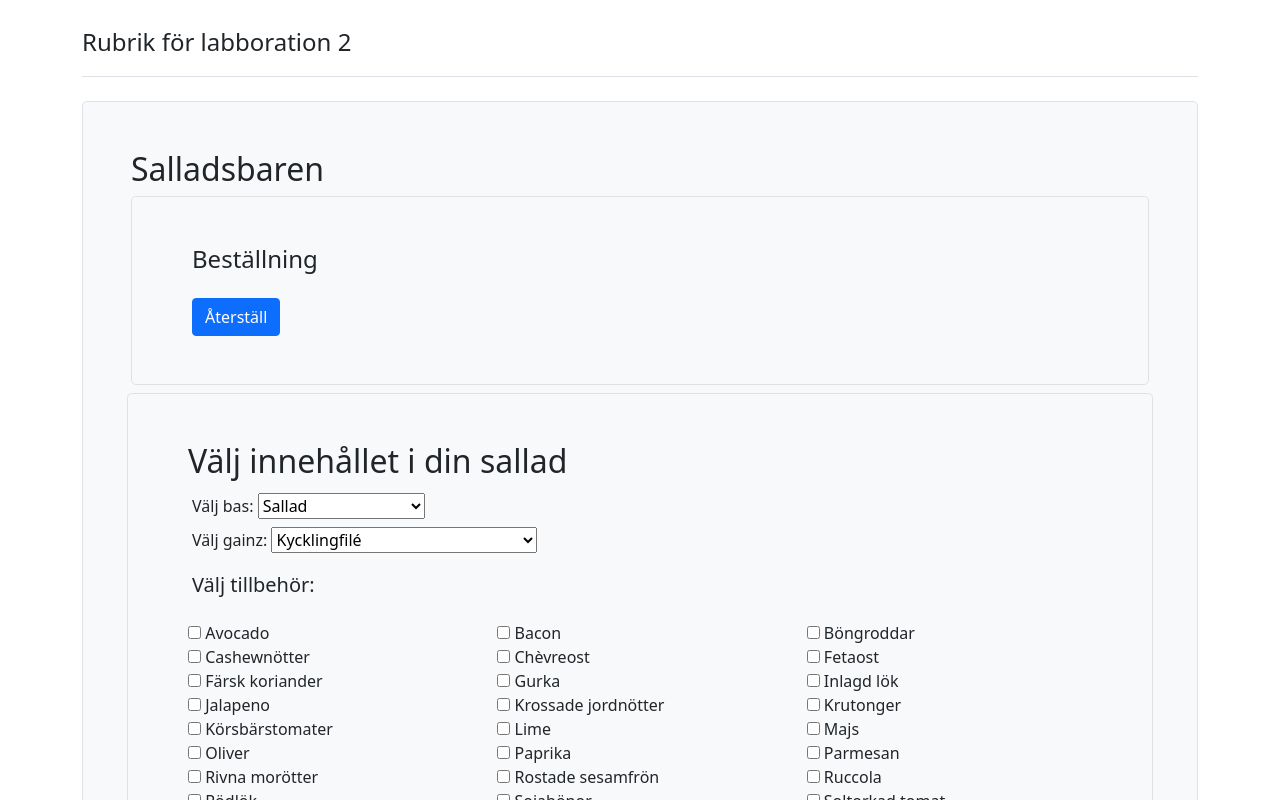
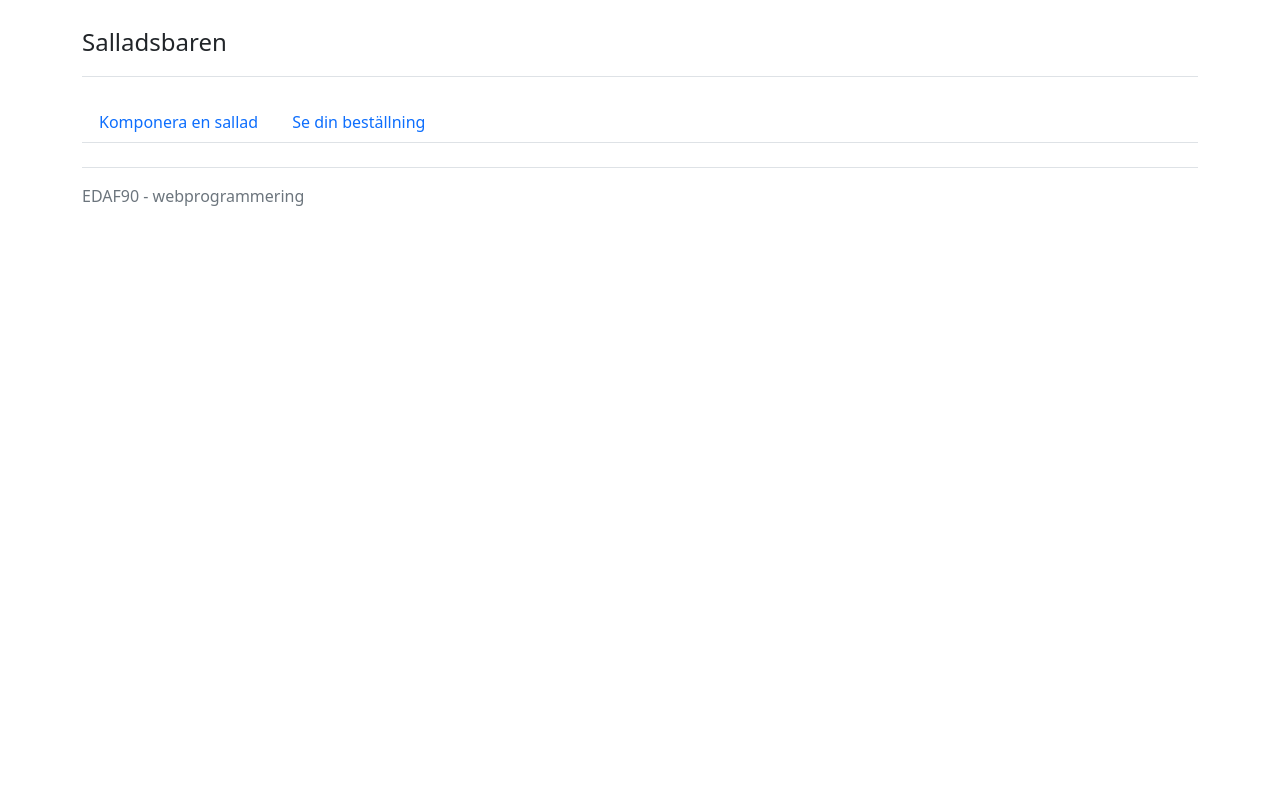
Before and after one commit to gustavjonemo/webprog_lab4, a React (Create React App) app: page / in a window 1280 px wide. Shown: the top 800 px of the page. Built offline with nearby package versions, Linux system fonts and the light colour scheme.

Commit message:
Non-functional Links

```diff
--- a/package.json
+++ b/package.json
@@ -11,6 +11,7 @@
     "bootstrap": "5.1.3",
     "react": "17.0.2",
     "react-dom": "17.0.2",
+    "react-router-dom": "6.2.1",
     "react-scripts": "4.0.0",
     "terminal.js": "1.0.11"
   },
--- a/public/index.html
+++ b/public/index.html
@@ -1,16 +1,18 @@
 <!DOCTYPE html>
 <html lang="en">
-
   <head>
-	<meta charset="utf-8">
-	<meta name="viewport" content="width=device-width, initial-scale=1, shrink-to-fit=no">
-	<meta name="theme-color" content="#000000">
+    <meta charset="utf-8" />
+    <meta
+      name="viewport"
+      content="width=device-width, initial-scale=1, shrink-to-fit=no"
+    />
+    <meta name="theme-color" content="#000000" />
     <!--
       manifest.json provides metadata used when your web app is added to the
       homescreen on Android. See https://developers.google.com/web/fundamentals/engage-and-retain/web-app-manifest/
     -->
-	<link rel="manifest" href="%PUBLIC_URL%/manifest.json">
-	<link rel="shortcut icon" href="%PUBLIC_URL%/favicon.ico">
+    <link rel="manifest" href="%PUBLIC_URL%/manifest.json" />
+    <link rel="shortcut icon" href="%PUBLIC_URL%/favicon.ico" />
     <!--
       Notice the use of %PUBLIC_URL% in the tags above.
       It will be replaced with the URL of the `public` folder during the build.
@@ -39,5 +41,4 @@
       To create a production bundle, use `npm run build` or `yarn build`.
     -->
   </body>
-
 </html>
--- a/src/App.js
+++ b/src/App.js
@@ -4,6 +4,8 @@ import { Component } from "react"; //Ny import
 import inventory from "./inventory.ES6"; //Ny import
 import ComposeSalad from "./ComposeSalad"; //Ny import
 import ViewOrder from "./ViewOrder";
+import { Link } from "react-router-dom";
+import { BrowserRouter, Routes, Route } from "react-router-dom";
 
 class App extends Component {
   constructor(props) {
@@ -13,6 +15,8 @@ class App extends Component {
     };
     this.handleSalad = this.handleSalad.bind(this);
     this.resetOrders = this.resetOrders.bind(this);
+    this.renderPageContent = this.renderPageContent.bind(this);
+    this.renderRouter = this.renderRouter.bind(this);
   }
 
   handleSalad(salad) {
@@ -28,40 +32,77 @@ class App extends Component {
   render() {
     return (
       <div className="container py-4">
-        <header className="pb-3 mb-4 border-bottom">
-          <span className="fs-4">Rubrik för labboration 2</span>
-        </header>
-        <div className="col-12">
-          <div className="h-200 p-5 bg-light border rounded-3">
-            <h2>Salladsbaren</h2>
-            <ViewOrder
-              order={this.state.order}
-              handleSubmit={this.resetOrders}
-            />
-            <div className="p-2 SalladStuff">
-              <ComposeSalad
-                inventory={inventory}
-                handleSalad={this.handleSalad}
-              />
-            </div>
-          </div>
-        </div>
+        <Header />
+        <Navbar />
+        {this.renderRouter}
         <footer className="pt-3 mt-4 text-muted border-top">
           EDAF90 - webprogrammering
         </footer>
       </div>
     );
   }
+  renderPageContent() {
+    return (
+      <>
+        <ViewOrder order={this.state.order} handleSubmit={this.resetOrders} />
+        <ComposeSalad inventory={inventory} handleSalad={this.handleSalad} />
+      </>
+    );
+  }
+
+  renderRouter() {
+    return (
+      <BrowserRouter>
+        <Routes>
+          <Route path="/" element={<App />} />
+          <Route
+            path="ComposeSalad"
+            element={
+              <ComposeSalad
+                inventory={inventory}
+                handleSalad={this.handleSalad}
+              />
+            }
+          />
+          <Route
+            path="ViewOrder"
+            element={
+              <ViewOrder
+                order={this.state.order}
+                handleSubmit={this.resetOrders}
+              />
+            }
+          />
+        </Routes>
+      </BrowserRouter>
+    );
+  }
+}
+
+function Header() {
+  return (
+    <header className="pb-3 mb-4 border-bottom">
+      <span className="fs-4">Salladsbaren</span>
+    </header>
+  );
+}
+
+function Navbar() {
+  return (
+    <ul className="nav nav-tabs">
+      <li className="nav-item">
+        <Link className="nav-link" to="/ComposeSalad">
+          Komponera en sallad
+        </Link>
+      </li>
+      <li className="nav-item">
+        <Link className="nav-link" to="/ViewOrder">
+          Se din beställning
+        </Link>
+      </li>
+      {/* more links */}
+    </ul>
+  );
 }
 
 export default App;
-
-//Reflection 1
-//A functional component is a plane JS function witth props as arguments, returning react elements. No render methods are used.
-//Class components extends from react and requires a render method to return react elements.
-
-//Relfection 2
-//The render function can fail and halt the program
-
-//Reflection 3
-//Yes, react has built in functions for caching such as useMemo()
--- a/src/index.js
+++ b/src/index.js
@@ -1,12 +1,18 @@
 import { StrictMode } from "react";
 import ReactDOM from "react-dom";
+//import { BrowserRouter } from "react-router-dom";
+import { BrowserRouter, Routes, Route } from "react-router-dom";
+import ComposeSalad from "./ComposeSalad"; //Ny import
+import ViewOrder from "./ViewOrder";
 
 import App from "./App";
 
 const rootElement = document.getElementById("root");
 ReactDOM.render(
   <StrictMode>
-    <App />
+    <BrowserRouter>
+      <App />
+    </BrowserRouter>
   </StrictMode>,
   rootElement
 );
```
Lines whose indentation alone changed are shown as unchanged.
